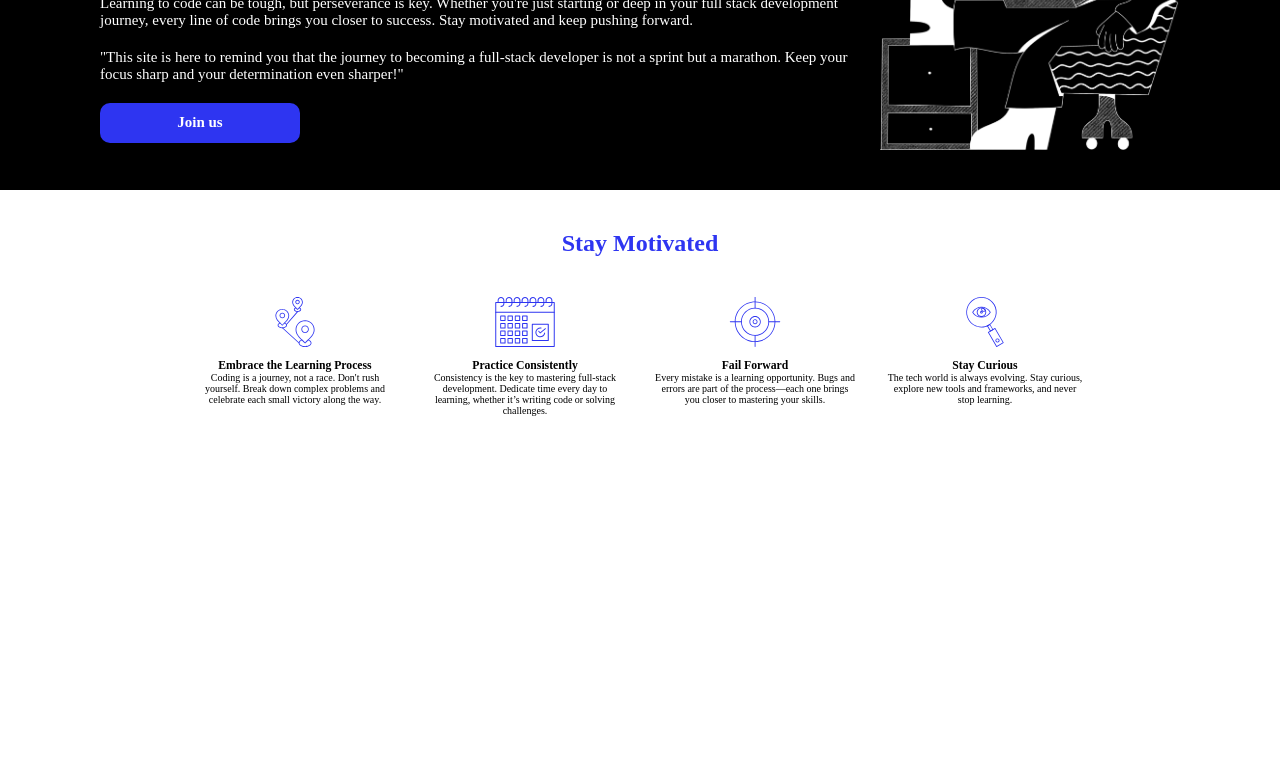
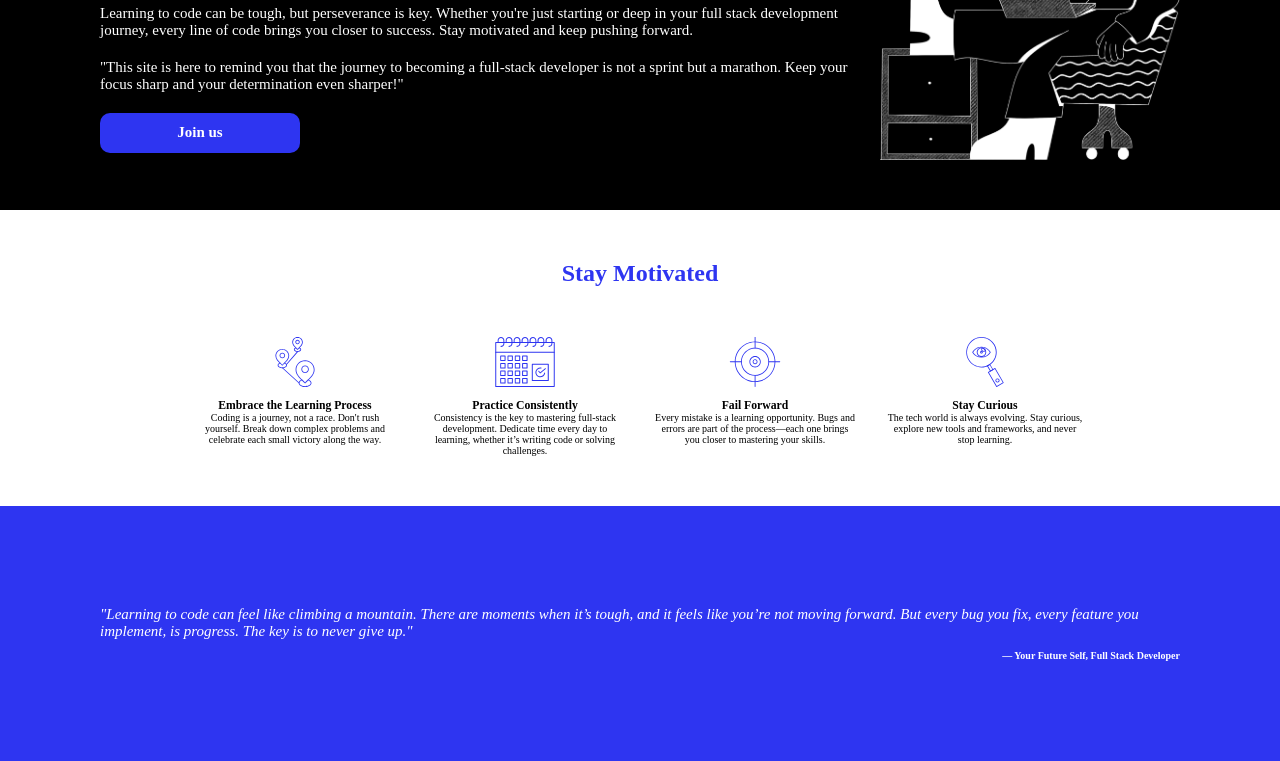
Before and after one commit to nancygespens/TOP_LandingPage, a plain HTML site: page index.html in a window 1280 px wide. Shown: the part 161-922 px from the top of the page. Before the commit the page ends 800 px from the top, so only its background shows below. Drawn offline with Linux system fonts and the light colour scheme.

Commit message:
Landing page: Added the third block

```diff
--- a/index.html
+++ b/index.html
@@ -93,6 +93,13 @@
         </div>
     </div>
 
+    <div class="block-container-three">
+        <div class="text-three">
+            <p class="p-three">"Learning to code can feel like climbing a mountain. There are moments when it’s tough, and it feels like you’re not moving forward. But every bug you fix, every feature you implement, is progress. The key is to never give up."</p>
+            <p class="p-four">— Your Future Self, Full Stack Developer</p>
+        </div>
+    </div>
+
 
 
 
--- a/styles.css
+++ b/styles.css
@@ -54,7 +54,7 @@
 
 /* 1 */
 .block-container-one {
-    padding: 40px 30px;
+    padding: 50px 30px;
     background-color: black;
     display: flex;
     justify-content: center;
@@ -102,7 +102,7 @@
 
 /* 2 */
 .block-container-two {
-    padding: 0 30px 40px 30px;
+    padding: 0 30px 50px 30px;
     background-color: white;
     display: flex;
     justify-content: center;
@@ -119,7 +119,7 @@
 
 h2 {
     text-align: center;
-    padding: 40px 30px;
+    padding: 50px 30px;
     color: #2e35f1;
 }
 
@@ -135,3 +135,30 @@ h2 {
     width: 60px;
     padding-bottom: 10px;
 }
+
+/* 3 */
+.block-container-three {
+    padding: 100px 30px;
+    background-color: #2e35f1;
+    display: flex;
+    justify-content: center;
+}
+
+.text-three {
+    /* border: 1px solid white; */
+    width: 1080px;
+    gap: 30px;
+    color: white;
+}
+
+.p-three {
+    font-style: italic;
+    font-size: 15px;
+    padding-bottom: 10px;
+}
+
+.p-four {
+    font-size: 10px;
+    text-align: end;
+    font-weight: bold;
+}
```
